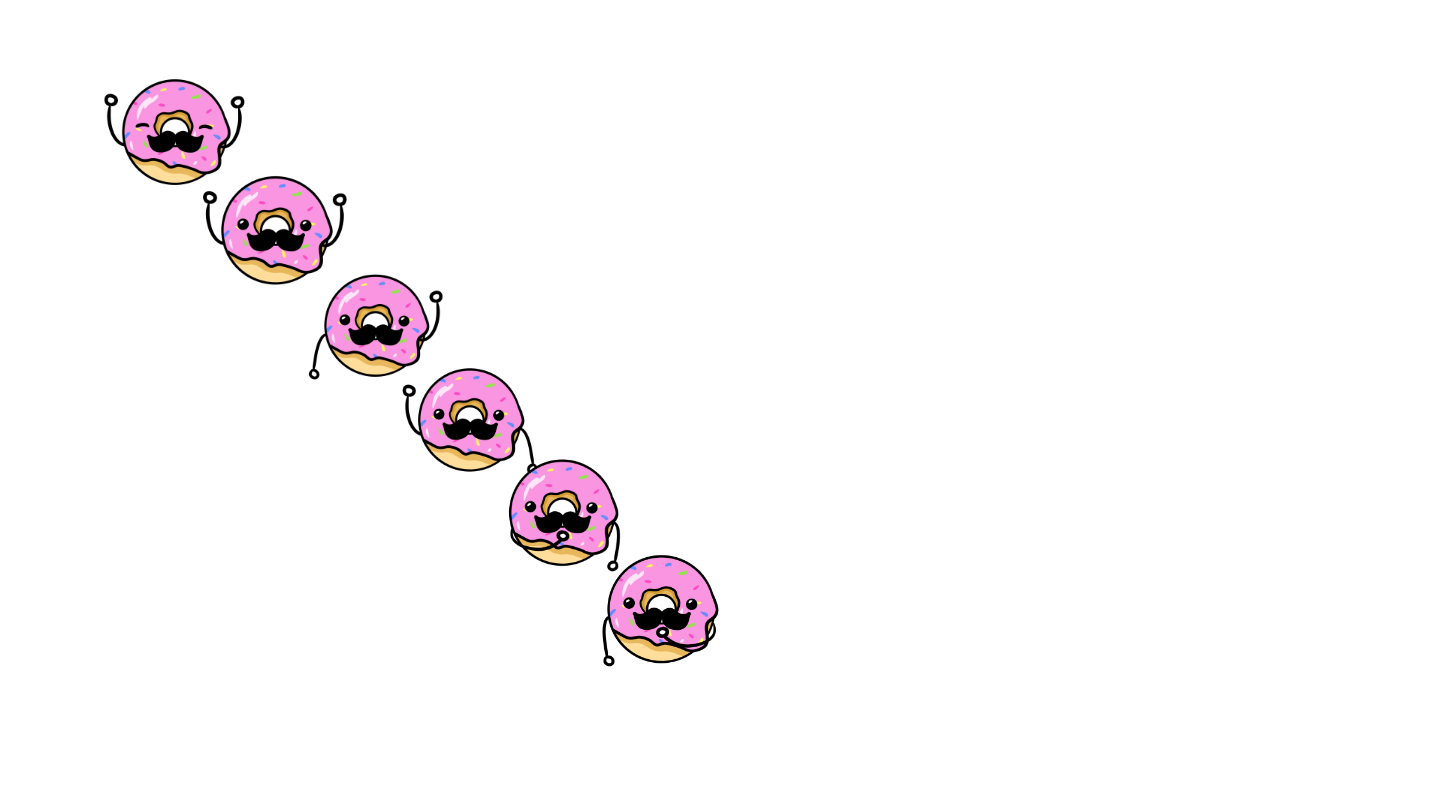
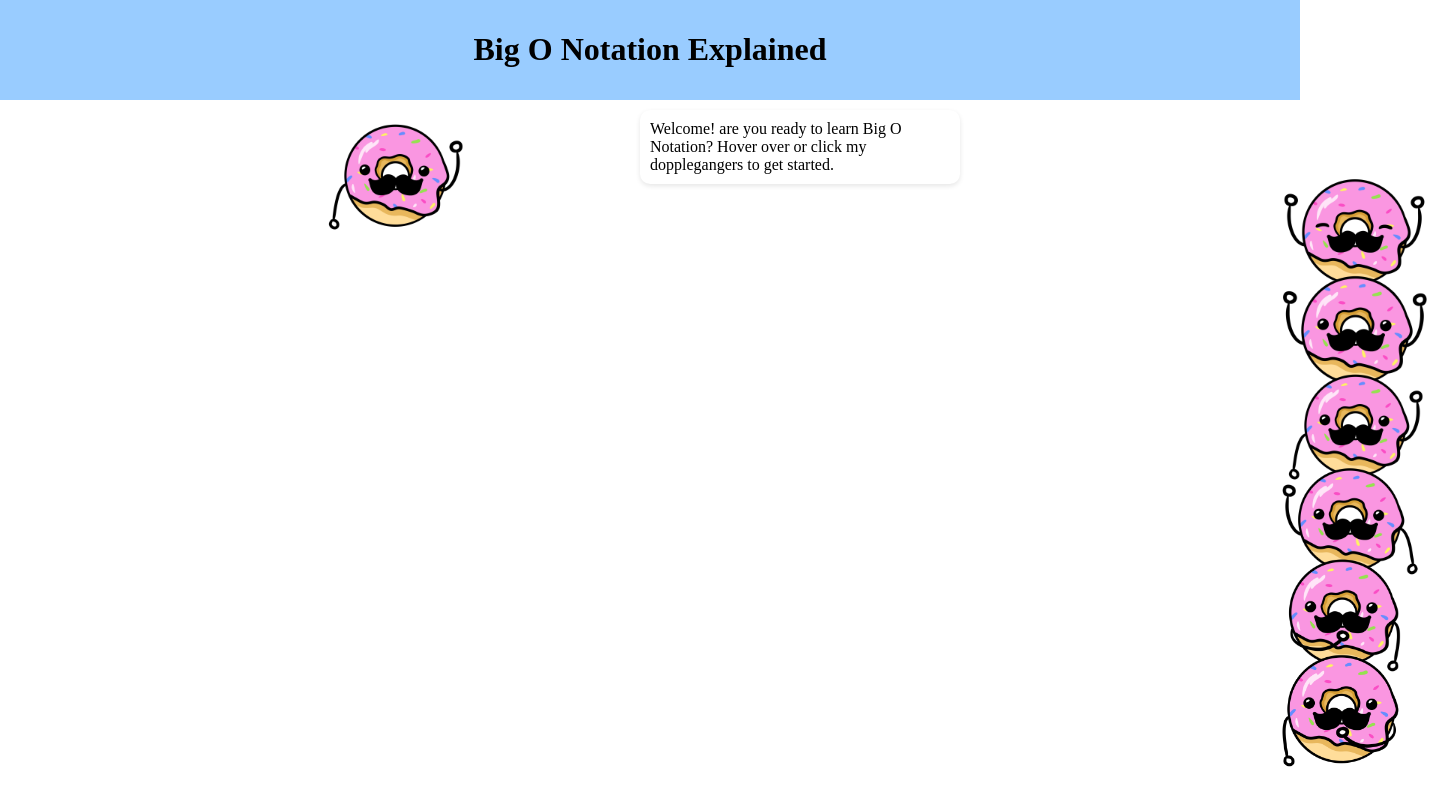
Before and after one commit to anmarkova2223/Big-O-Explained, a SvelteKit app: page / in a window 1280 px wide. Shown: the top 806 px of the page, 1430 px wide, since content can reach past the window. Built offline with nearby package versions, Linux system fonts and the light colour scheme.

Commit message:
Adding text to the donut

```diff
--- a/src/components/App.svelte
+++ b/src/components/App.svelte
@@ -11,13 +11,16 @@
   import donutThinkRight from '../lib/donut-think-right.png';
 
   let donuts = [
-    { src: donutHypeClosed, top: 50, left: 100, width: 150 },
-    { src: donutHypeOpen, top: 150, left: 200, width: 150 },
-    { src: donutWave, top: 250, left: 300, width: 150 },
-    { src: donutWaveLeft, top: 350, left: 400, width: 140 },
-    { src: donutThinkRight, top: 450, left: 500, width: 130 },
-    { src: donutThinkLeft, top: 550, left: 600, width: 120 }
+    { src: donutWave, top: 100, left: 25, width: 150 },
+    { src: donutHypeClosed, top: 150, left: 100, width: 150 },
+    { src: donutHypeOpen, top: 250, left: 100, width: 150 },
+    { src: donutWave, top: 350, left: 100, width: 150 },
+    { src: donutWaveLeft, top: 450, left: 100, width: 140 },
+    { src: donutThinkRight, top: 550, left: 100, width: 130 },
+    { src: donutThinkLeft, top: 650, left: 100, width: 120 }
   ];
+
+  let greeting = "Welcome! are you ready to learn Big O Notation?\nHover over or click my dopplegangers to get started.";
 
   onMount(() => {
     // plotComplexities("big-o-graph", "Big O Complexity Visualization", "Try hovering over the lines!");
@@ -26,43 +29,81 @@
 </script>
 
 <style>
-  .container {
+  .title-container {
+    position: absolute;
+    top: 0;
+    left: 0;
+    width: 100%;
+    background-color:#99CCFF;
+    z-index: 1;
+    text-align: center;
+    padding: 10px;
+  }
+
+  .main-container {
     display: flex;
-    justify-content: center; /* Center the child elements horizontally */
-    align-items: center; /* Center the child elements vertically */
-    width: 100vw; /* Set container width to full viewport width */
-    height: 100vh; /* Set container height to full viewport height */
+    flex-direction: column;
+    align-items: center;
+    justify-content: center;
+    width: 100vw;
+    height: 100vh;
   }
 
   #big-o-graph {
-    flex: 2; /* Take up 2/3 of the container */
-    overflow: auto; /* Hide overflowing content */
+    flex: 2;
+    overflow: auto;
+  }
+
+  #fun-table-container {
+    display: flex;
+    justify-content: center;
+    align-items: center;
+    flex: 1;
+    overflow-y: auto;
+    margin-right: 75px;
   }
 
   #fun-table {
-    flex: 1; /* Take up 1/3 of the container */
-    overflow-y: auto; /* Enable vertical scroll if content exceeds height */
     text-align: center;
-    margin-left: -250px;
-    margin-right: 75px;
   }
 
   .donut {
     height: auto;
     margin-bottom: 50px;
-    position:absolute;
+    position: absolute;
   }
 
+  .speech-bubble {
+    position: absolute;
+    max-width: 300px; /* Set your desired maximum width */
+    background-color: #ffffff;
+    padding: 10px;
+    border-radius: 10px;
+    box-shadow: 0 2px 5px rgba(0, 0, 0, 0.1);
+    white-space: normal; /* Allow text to wrap */
+  }
 </style>
 
-<div class="container">
+<div class="title-container">
+  <h1>Big O Notation Explained</h1>
+</div>
+
+<div class="main-container">
   <div id="big-o-graph">
-      <!-- Your big-o-graph component here -->
+    <!-- Your big-o-graph component here -->
   </div>
-  <div id="fun-table">
+
+  <div id="fun-table-container">
+    <div id="fun-table">
       <!-- Your table component here -->
+    </div>
   </div>
-    {#each donuts as donut}
-      <img class="donut" src={donut.src} alt="Donut" style={`top: ${donut.top}px; left: ${donut.left}px; width: ${donut.width}px`}/>
-    {/each}
+
+  {#each donuts as donut}
+    <img class="donut" src={donut.src} alt="Donut" style={`top: ${donut.top}px; left: ${donut.left}%; width: ${donut.width}px`} />
+  {/each}
+
+  <div class="speech-bubble" style="top: 110px; left: 50%;">
+    {greeting}
+  </div>
 </div>
```
